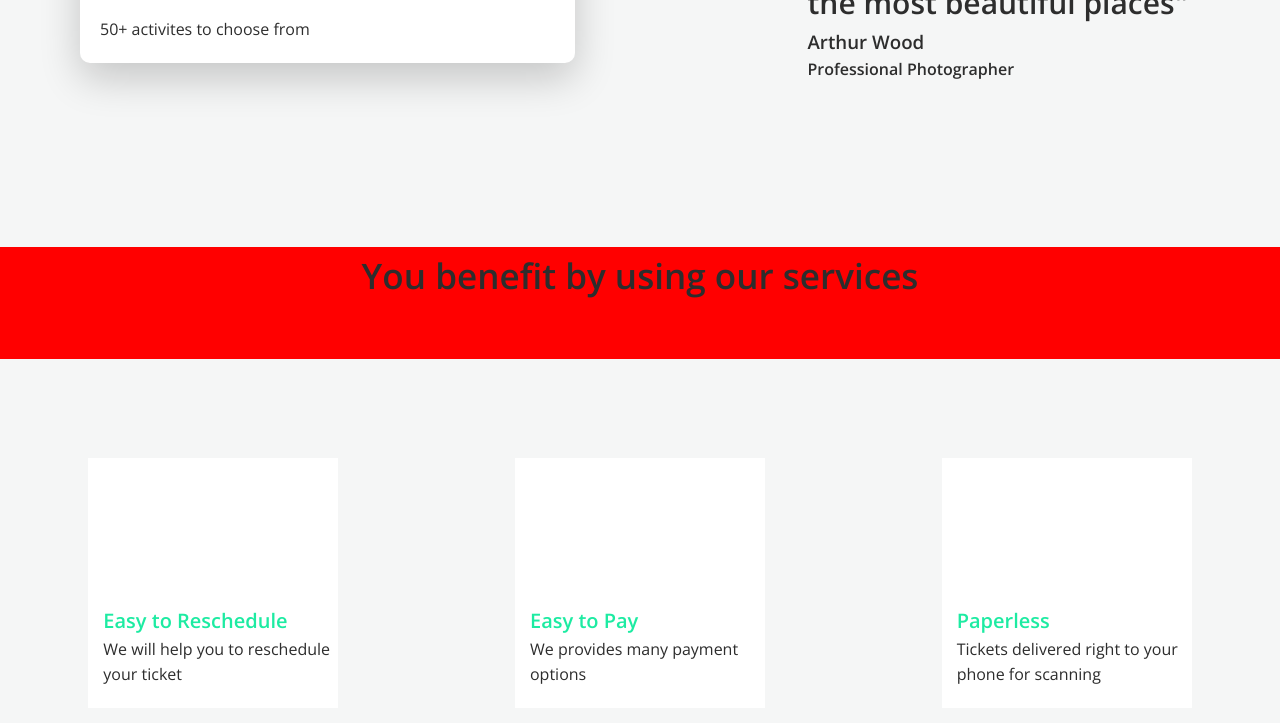
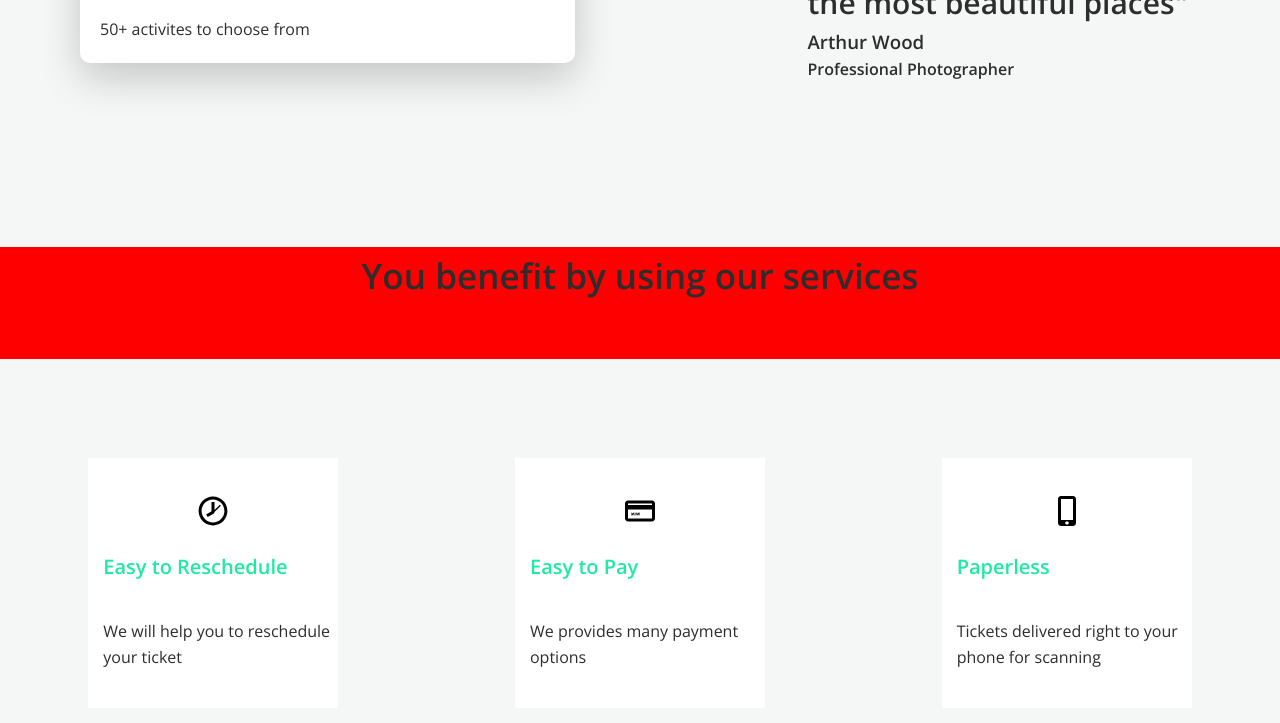
Before and after one commit to Awood1029/Hopper, a website: page index.html in a window 1280 px wide. Shown: the part 999-1722 px from the top of the page. Drawn offline with nearby package versions, Linux system fonts and the light colour scheme.

Commit message:
Added benefits card icons

```diff
--- a/index.html
+++ b/index.html
@@ -114,9 +114,11 @@
             </div>
             <div class="benefits__content">
                 <div class="benefits__content--card">
-                    <svg class="benefits__content--card-icon">
-                        <use xlink:href="img/SVG/#icon-clock">
-                    </svg>
+                    <div class="benefits__content--card-iconbox">
+                        <svg class="benefits__content--card-iconbox-icon">
+                            <use xlink:href="img/SVG/symbol-defs.svg#icon-clock"></use>
+                        </svg>
+                    </div>
                     <div class="benefits__content--card-header">
                         <h4>Easy to Reschedule</h4>
                     </div>
@@ -125,9 +127,11 @@
                     </div>
                 </div>
                 <div class="benefits__content--card">
-                    <svg class="benefits__content--card-icon">
-                        <use xlink:href="img/sprite.svg#icon-credit-card">
-                    </svg>
+                    <div class="benefits__content--card-iconbox">
+                        <svg class="benefits__content--card-iconbox-icon">
+                            <use xlink:href="img/SVG/symbol-defs.svg#icon-credit-card"></use>
+                        </svg>
+                    </div>
                     <div class="benefits__content--card-header">
                         <h4>Easy to Pay</h4>
                     </div>
@@ -136,9 +140,11 @@
                     </div>
                 </div>
                 <div class="benefits__content--card">
-                    <svg class="benefits__content--card-icon">
-                        <use xlink:href="img/sprite.svg#icon-mobile">
-                    </svg>
+                    <div class="benefits__content--card-iconbox">
+                        <svg class="benefits__content--card-iconbox-icon">
+                            <use xlink:href="img/SVG/symbol-defs.svg#icon-mobile"></use>
+                        </svg>
+                    </div>
                     <div class="benefits__content--card-header">
                         <h4>Paperless</h4>
                     </div>
```
